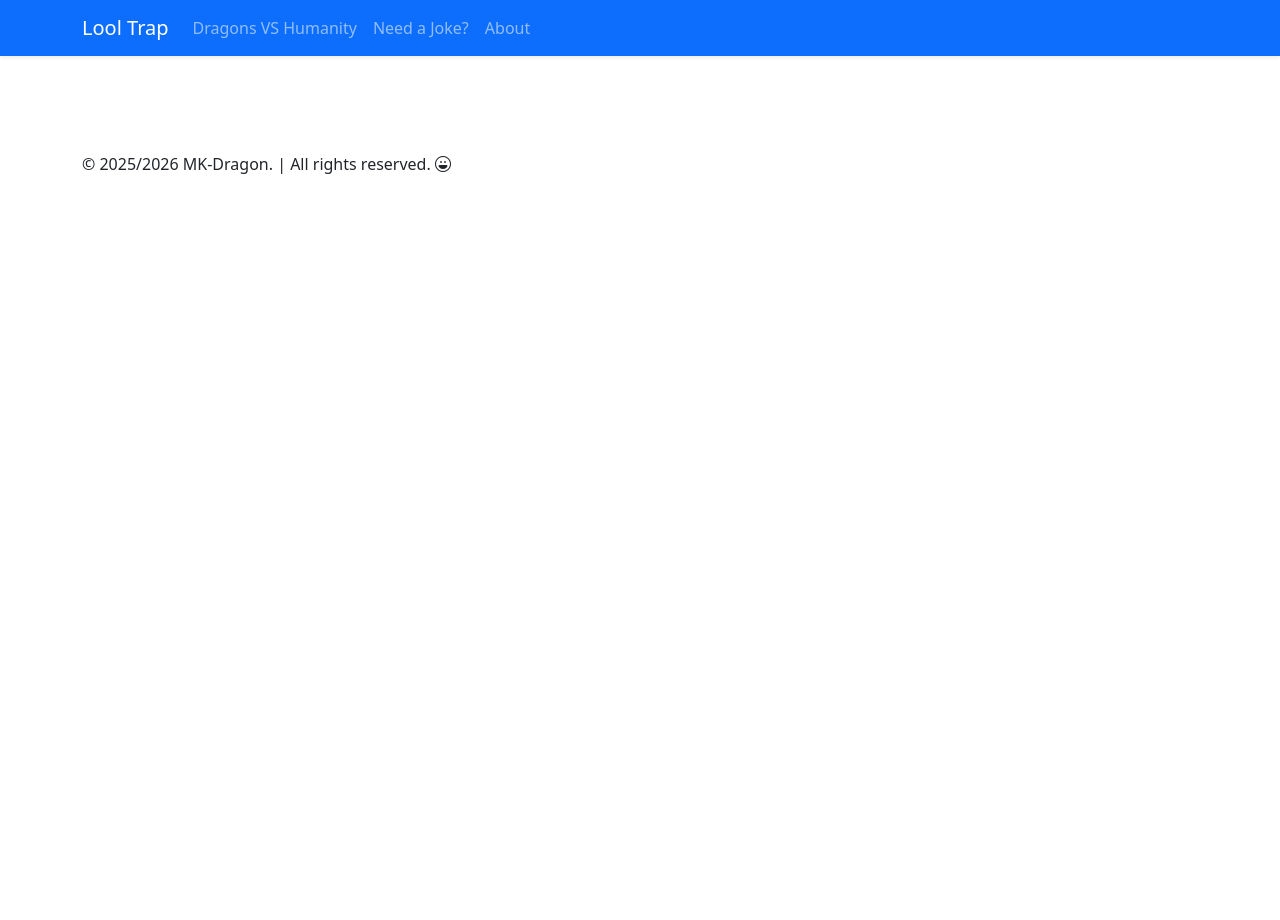
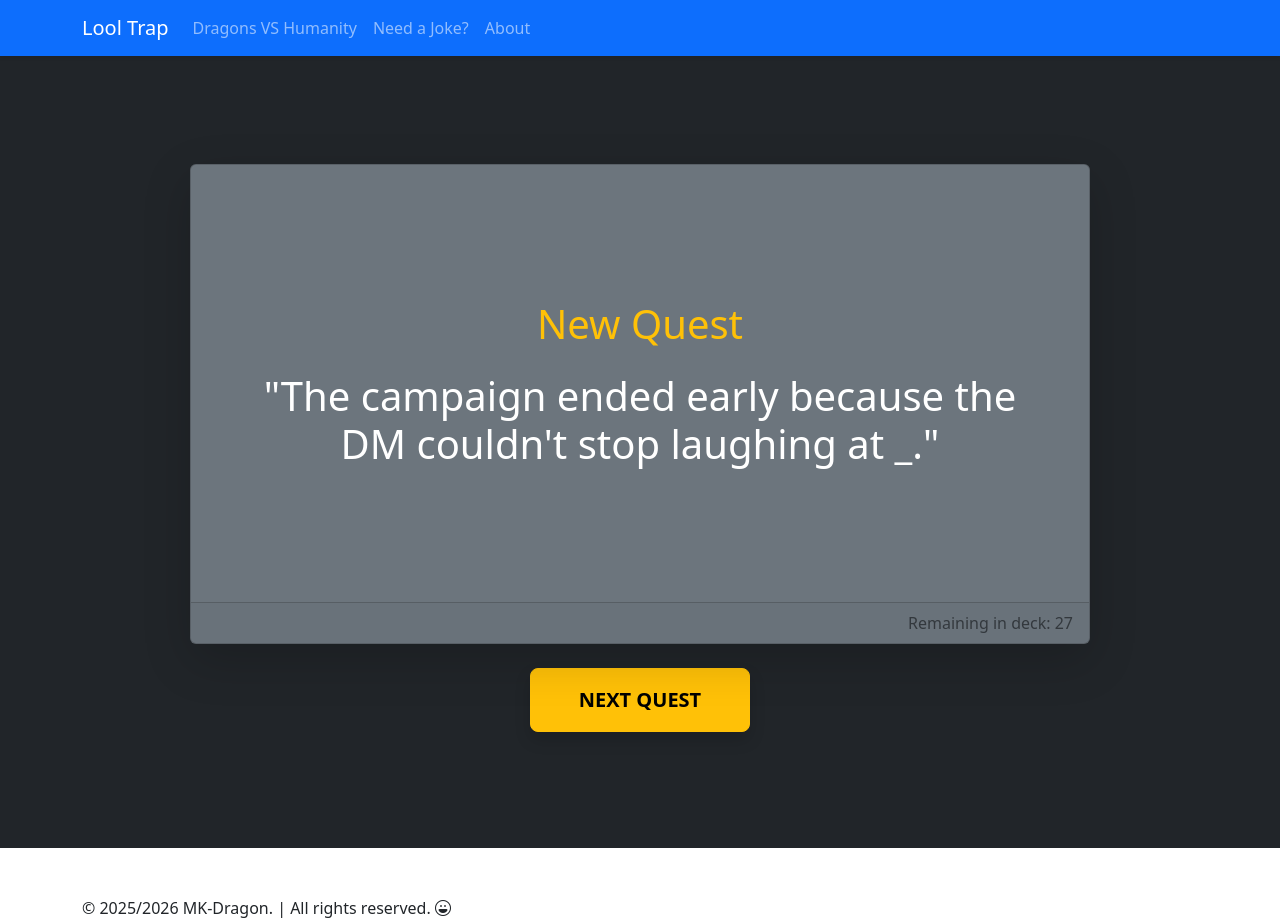
Before and after one commit to MK-Dragon/Dragons_Against_Humanity, a React (Vite) app in the folder LolTrap/: page /dm in a window 1280 px wide. Before the commit the page ends 800 px from the top, so only its background shows below. Built offline with nearby package versions, Linux system fonts and the light colour scheme.

Commit message:
DAH... quanto draws Quest Cards... but core lope is shit... Making games is hard...

```diff
--- a/LolTrap/src/App.jsx
+++ b/LolTrap/src/App.jsx
@@ -11,8 +11,13 @@ import NavBar from './components/NavBar';
 import Footer from './components/Footer';
 
 // Pages:
+import Home from './Pages/Home.jsx'
+import About from './Pages/About.jsx'
+// Jokes
 import Jokes from './Pages/Jokes.jsx'
-import About from './Pages/About.jsx'
+// DND
+import DnDPage from './Pages/DAH.jsx'
+import QuestScreen from './Pages/DM.jsx'
 
 
 
@@ -88,9 +93,14 @@ function App() {
 
         {/* Routes */}
         <Routes>
-          <Route path="/" element={<Jokes />} />
+          <Route path="/" element={<Home />} />
           <Route path="/jokes" element={<Jokes />} />
-          <Route path="/dnd" element={<Jokes />} />
+          <Route path="/dnd" element={<DnDPage />} />
+          <Route path="/dm" element={<QuestScreen />} />
+          <Route path="/player" element={<DnDPage />}>
+            {/*<Route path="all" element={<AllCards />} />*/}
+            {/*<Route path="selected" element={<SelectedCards />} />*/}
+          </Route>
           <Route path="/about" element={<About />} />
         </Routes>
 
--- /dev/null
+++ b/LolTrap/src/Pages/DAH.jsx
@@ -0,0 +1,47 @@
+import React from 'react';
+import { Link } from 'react-router-dom';
+
+const DnDPage = () => {
+  return (
+    <div className="container py-5">
+      <div className="text-center mb-5">
+        <h1 className="display-4 fw-bold">Choose Your Path</h1>
+        <p className="lead text-muted">Are you running the game or playing a hero?</p>
+      </div>
+
+      <div className="row g-4 justify-content-center">
+        {/* DM Option */}
+        <div className="col-12 col-md-5">
+          <div className="card h-100 shadow-lg border-0 transition-hover">
+            <div className="card-body text-center p-5">
+              <div className="display-1 mb-3 text-primary">
+                <i className="bi bi-book-half"></i> {/* Bootstrap Icon placeholder */}
+              </div>
+              <h2 className="card-title fw-bold">Dungeon Master</h2>
+              <Link to="/dm" className="btn btn-primary btn-lg w-100">
+                Draw a Quest!
+              </Link>
+            </div>
+          </div>
+        </div>
+
+        {/* Player Option */}
+        <div className="col-12 col-md-5">
+          <div className="card h-100 shadow-lg border-0 transition-hover">
+            <div className="card-body text-center p-5">
+              <div className="display-1 mb-3 text-danger">
+                ⚔️
+              </div>
+              <h2 className="card-title fw-bold">Player</h2>
+              <Link to="/dnd/player" className="btn btn-danger btn-lg w-100">
+                Roll for Initiative!
+              </Link>
+            </div>
+          </div>
+        </div>
+      </div>
+    </div>
+  );
+};
+
+export default DnDPage;
--- /dev/null
+++ b/LolTrap/src/Pages/DM.jsx
@@ -0,0 +1,73 @@
+import React, { useState, useEffect } from 'react';
+// 1. Import the JSON directly (Vite/Webpack handles this automatically)
+import questData from '../game_assets/cards/quest_cards.json';
+
+const QuestScreen = () => {
+  const [availableQuests, setAvailableQuests] = useState([]);
+  const [currentQuest, setCurrentQuest] = useState(null);
+
+  // Initialize the game
+  useEffect(() => {
+    // We spread the array to create a fresh copy
+    const shuffled = [...questData].sort(() => Math.random() - 0.5);
+    setAvailableQuests(shuffled);
+
+    // Pick the first one
+    if (shuffled.length > 0) {
+      setCurrentQuest(shuffled[0]);
+      setAvailableQuests(shuffled.slice(1));
+    }
+  }, []);
+
+  const handleNext = () => {
+    if (availableQuests.length === 0) {
+      alert("No more quests available! Reshuffling deck...");
+      const reshuffled = [...questData].sort(() => Math.random() - 0.5);
+      setCurrentQuest(reshuffled[0]);
+      setAvailableQuests(reshuffled.slice(1));
+      return;
+    }
+
+    // Pick the next quest from our pool
+    const nextQuest = availableQuests[0];
+    setCurrentQuest(nextQuest);
+
+    // Remove it from the available pool
+    setAvailableQuests(availableQuests.slice(1));
+  };
+
+  return (
+    <div className="container-fluid vh-100 d-flex flex-column align-items-center justify-content-center bg-dark text-white p-4">
+      {currentQuest ? (
+        <>
+          {/* Huge Card using most of the screen */}
+          <div className="card bg-secondary text-white shadow-lg w-100 mb-4" style={{ maxWidth: '900px', minHeight: '60vh' }}>
+            <div className="card-body d-flex flex-column align-items-center justify-content-center text-center p-5">
+              <h2 className="text-warning mb-4 fs-1">New Quest</h2>
+              <p className="card-text display-6 italic">
+                "{currentQuest.text}"
+              </p>
+            </div>
+            <div className="card-footer text-end text-muted">
+              Remaining in deck: {availableQuests.length}
+            </div>
+          </div>
+
+          {/* Large Next Button */}
+          <button
+            onClick={handleNext}
+            className="btn btn-warning btn-lg px-5 py-3 fw-bold shadow"
+          >
+            NEXT QUEST
+          </button>
+        </>
+      ) : (
+        <div className="spinner-border text-warning" role="status">
+          <span className="visually-hidden">Loading Adventure...</span>
+        </div>
+      )}
+    </div>
+  );
+};
+
+export default QuestScreen;
--- /dev/null
+++ b/LolTrap/src/Pages/Home.jsx
@@ -0,0 +1,74 @@
+import React from 'react';
+import { Link } from 'react-router-dom';
+
+// 1. Import your images from the src folder
+import jokesImg from '../imgs/jokes.png';
+import dndImg from '../imgs/dnd.png';
+
+const Home = () => {
+  // Simple hover effect style
+  const cardStyle = {
+    transition: 'transform 0.2s ease-in-out',
+    cursor: 'pointer'
+  };
+
+  return (
+    <section className="bg-light py-5 min-vh-100 d-flex align-items-center">
+      <div className="container text-center">
+        {/* Title */}
+        <h1 className="display-3 fw-bold mb-5">Welcome to LolTrap</h1>
+
+        {/* Image Grid */}
+        <div className="row g-4 mb-5 justify-content-center">
+
+          {/* Jokes Link */}
+          <div className="col-12 col-md-5">
+            <Link to="jokes" className="text-decoration-none">
+              <div
+                className="shadow rounded overflow-hidden bg-white border"
+                style={cardStyle}
+                onMouseOver={(e) => e.currentTarget.style.transform = 'scale(1.03)'}
+                onMouseOut={(e) => e.currentTarget.style.transform = 'scale(1)'}
+              >
+                <img
+                  src={jokesImg} // 2. Use the imported variable here
+                  className="img-fluid"
+                  alt="Get Funny Jokes"
+                />
+                <div className="py-3">
+                  <h3 className="h4 text-dark mb-0">Need a Joke??</h3>
+                </div>
+              </div>
+            </Link>
+          </div>
+
+          {/* D&D Link */}
+          <div className="col-12 col-md-5">
+            <Link to="dnd" className="text-decoration-none">
+              <div
+                className="shadow rounded overflow-hidden bg-white border"
+                style={cardStyle}
+                onMouseOver={(e) => e.currentTarget.style.transform = 'scale(1.03)'}
+                onMouseOut={(e) => e.currentTarget.style.transform = 'scale(1)'}
+              >
+                <img
+                  src={dndImg} // 2. Use the imported variable here
+                  className="img-fluid"
+                  alt="Dragons VS Humanity"
+                />
+                <div className="py-3">
+                  <h3 className="h4 text-dark mb-0">Dragons VS Humanity</h3>
+                </div>
+              </div>
+            </Link>
+          </div>
+
+        </div>
+
+
+      </div>
+    </section>
+  );
+};
+
+export default Home;
--- a/LolTrap/src/components/NavBar.jsx
+++ b/LolTrap/src/components/NavBar.jsx
@@ -9,17 +9,17 @@ import { Link } from 'react-router-dom';
 
 
 
-function BasicExample() {
+function NavBar() {
   return (
-    <Navbar expand="lg" bg="primary" data-bs-theme="dark" className="shadow-sm">
+    <Navbar expand="lg" bg="primary" data-bs-theme="dark" className="shadow-sm" fixed="top">
       <Container>
         <Navbar.Brand href="/">Lool Trap</Navbar.Brand>
         <Navbar.Toggle aria-controls="basic-navbar-nav" />
         <Navbar.Collapse id="basic-navbar-nav">
           <Nav className="me-auto">
-            <Nav.Link href="dnd">Dragons VS Humanity</Nav.Link>
-            <Nav.Link href="jokes">Need a Joke?</Nav.Link>
-            <Nav.Link href="about">About</Nav.Link>
+            <Nav.Link href="/dnd">Dragons VS Humanity</Nav.Link>
+            <Nav.Link href="/jokes">Need a Joke?</Nav.Link>
+            <Nav.Link href="/about">About</Nav.Link>
           </Nav>
         </Navbar.Collapse>
       </Container>
@@ -27,7 +27,7 @@ function BasicExample() {
   );
 }
 
-export default BasicExample;
+export default NavBar;
 
 
 /*
```
Also changed, not shown: LolTrap/src/Pages/Player.jsx (added), LolTrap/src/imgs/dnd.png (added), LolTrap/src/imgs/jokes.png (added).
